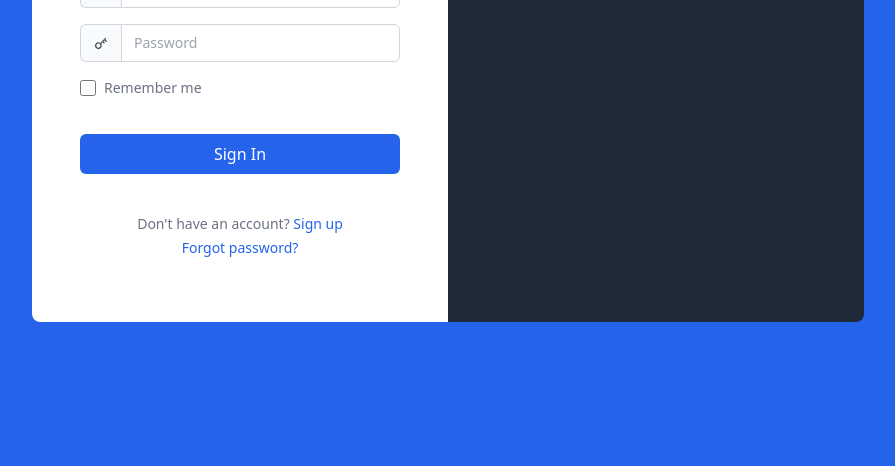
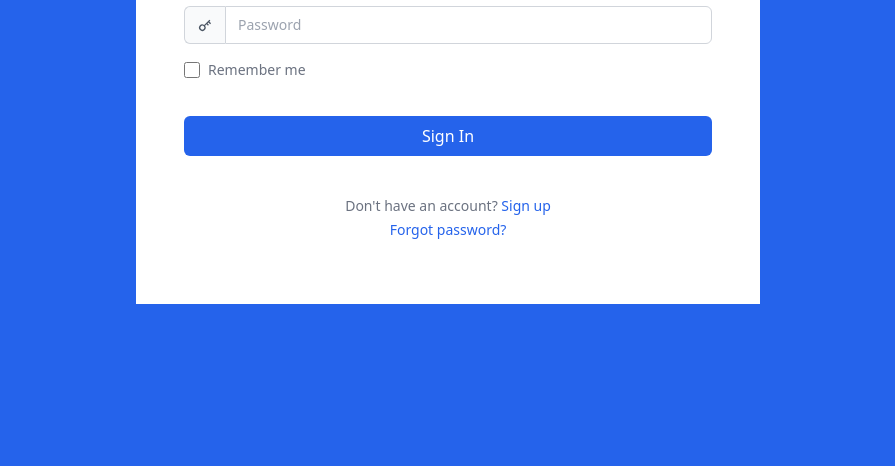
Before and after one commit to Bentechnical/SunshineTesting, a plain HTML site: page uiflow2.html in a window 1280 px wide. Shown: the part 334-800 px from the top of the page, without its empty margins (192-1087 px from the left). Drawn offline with nearby package versions, Linux system fonts and the light colour scheme.

Commit message:
Fixed Width of login element

```diff
--- a/uiflow2.html
+++ b/uiflow2.html
@@ -4,16 +4,16 @@
         <meta charset="utf-8"/>
         <meta name="viewport" content="width=device-width, initial-scale=1, shrink-to-fit=no"/>
         <title>New page</title>
-        <link href="https://cdn.jsdelivr.net/npm/tailwindcss@2.2.19/dist/tailwind.min.css" rel="stylesheet">
+       <link href="https://cdn.jsdelivr.net/npm/tailwindcss@2.2.19/dist/tailwind.min.css" rel="stylesheet">
         <script>/* Pinegrow Interactions, do not remove */ (function(){try{if(!document.documentElement.hasAttribute('data-pg-ia-disabled')) { window.pgia_small_mq=typeof pgia_small_mq=='string'?pgia_small_mq:'(max-width:767px)';window.pgia_large_mq=typeof pgia_large_mq=='string'?pgia_large_mq:'(min-width:768px)';var style = document.createElement('style');var pgcss='html:not(.pg-ia-no-preview) [data-pg-ia-hide=""] {opacity:0;visibility:hidden;}html:not(.pg-ia-no-preview) [data-pg-ia-show=""] {opacity:1;visibility:visible;display:block;}';if(document.documentElement.hasAttribute('data-pg-id') && document.documentElement.hasAttribute('data-pg-mobile')) {pgia_small_mq='(min-width:0)';pgia_large_mq='(min-width:99999px)'} pgcss+='@media ' + pgia_small_mq + '{ html:not(.pg-ia-no-preview) [data-pg-ia-hide="mobile"] {opacity:0;visibility:hidden;}html:not(.pg-ia-no-preview) [data-pg-ia-show="mobile"] {opacity:1;visibility:visible;display:block;}}';pgcss+='@media ' + pgia_large_mq + '{html:not(.pg-ia-no-preview) [data-pg-ia-hide="desktop"] {opacity:0;visibility:hidden;}html:not(.pg-ia-no-preview) [data-pg-ia-show="desktop"] {opacity:1;visibility:visible;display:block;}}';style.innerHTML=pgcss;document.querySelector('head').appendChild(style);}}catch(e){console&&console.log(e);}})()</script>
     </head>
     <body>
         <section class="bg-blue-600 flex flex-wrap h-screen items-center min-h-screen py-12 text-gray-500">
             <div class="container mx-auto px-4 w-screen">
-                <div class="mx-auto w-full md:w-8/12 lg:w-10/12 xl:w-8/12">
-                    <div class="bg-gray-800 overflow-hidden rounded-lg">
+                <div class="mx-auto w-full md:w-8/12 lg:w-8/12 xl:w-6/12">
+                    <div>
                         <div class="flex flex-wrap items-center">
-                            <div class="bg-white px-6 py-12 w-full sm:px-12 lg:py-16 lg:w-6/12">
+                            <div class="bg-white px-6 py-12 w-full sm:px-12 lg:py-16">
                                 <h1 class="font-medium mb-2 text-3xl text-gray-900">Welcome Back &lt;name&gt;!&nbsp;</h1>
                                 <p class="mb-6"></p>
                                 <form>
```
